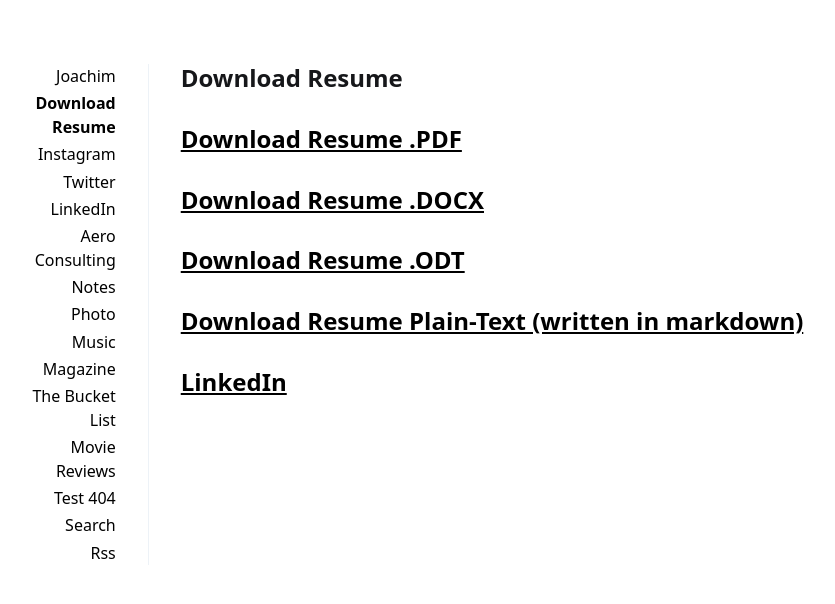
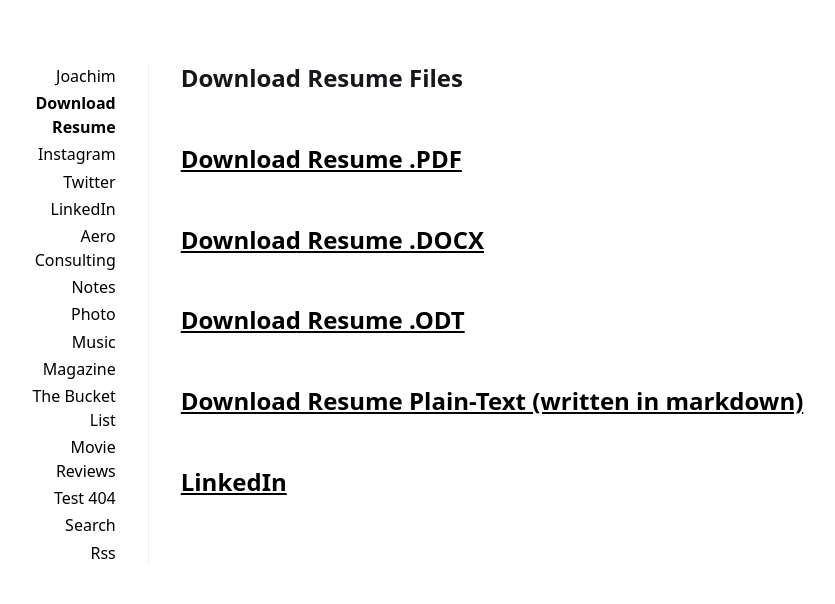
Before and after one commit to casagou/joa, a Jekyll site: the page built from _pages/download.md, in a window 1280 px wide. Shown: the top 604 px of the page, without its empty margins (172-1007 px from the left). Built offline with Jekyll 4.4.1, drawn with Linux system fonts in a browser that asks for light colours.

Commit message:
Update download.md

```diff
--- a/_pages/download.md
+++ b/_pages/download.md
@@ -1,14 +1,14 @@
 ---
 layout: page
-title: Download Resume
+title: Download Resume Files
 ---
 
-## [Download Resume .PDF](https://github.com/casagou/joa/raw/master/files/Resume%20Joachim%20Agou.pdf)
+# [Download Resume .PDF](https://github.com/casagou/joa/raw/master/files/Resume%20Joachim%20Agou.pdf)
 
-## [Download Resume .DOCX](https://github.com/casagou/joa/raw/master/files/Resume%20Joachim%20Agou.docx)
+# [Download Resume .DOCX](https://github.com/casagou/joa/raw/master/files/Resume%20Joachim%20Agou.docx)
 
-## [Download Resume .ODT](https://github.com/casagou/joa/raw/master/files/Resume%20Joachim%20Agou.odt)
+# [Download Resume .ODT](https://github.com/casagou/joa/raw/master/files/Resume%20Joachim%20Agou.odt)
 
-## [Download Resume Plain-Text  (written in markdown)](https://raw.githubusercontent.com/casagou/joa/master/index.md)
+# [Download Resume Plain-Text  (written in markdown)](https://raw.githubusercontent.com/casagou/joa/master/index.md)
 
-## [LinkedIn](https://www.linkedin.com/in/joachimagou/)
+# [LinkedIn](https://www.linkedin.com/in/joachimagou/)
```
